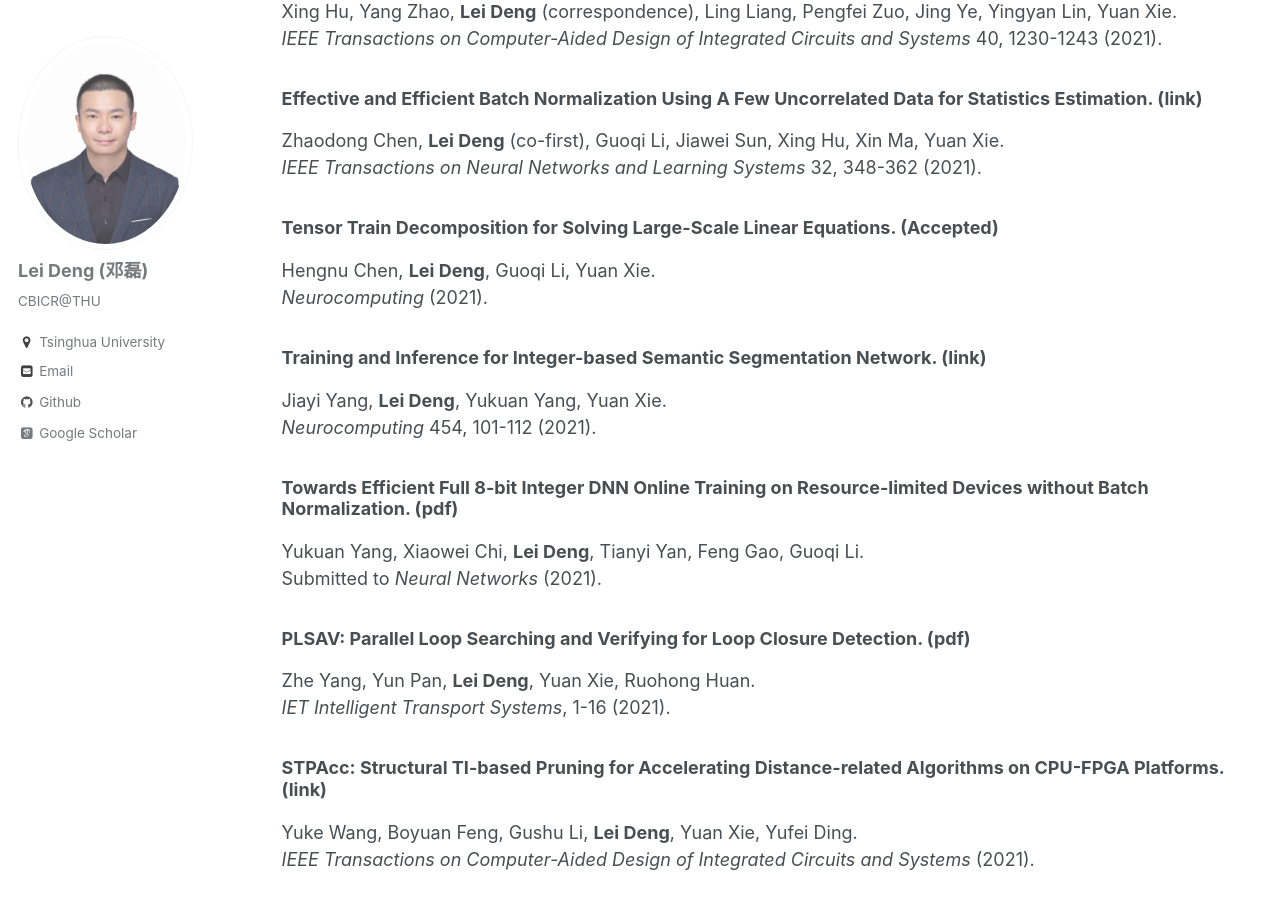
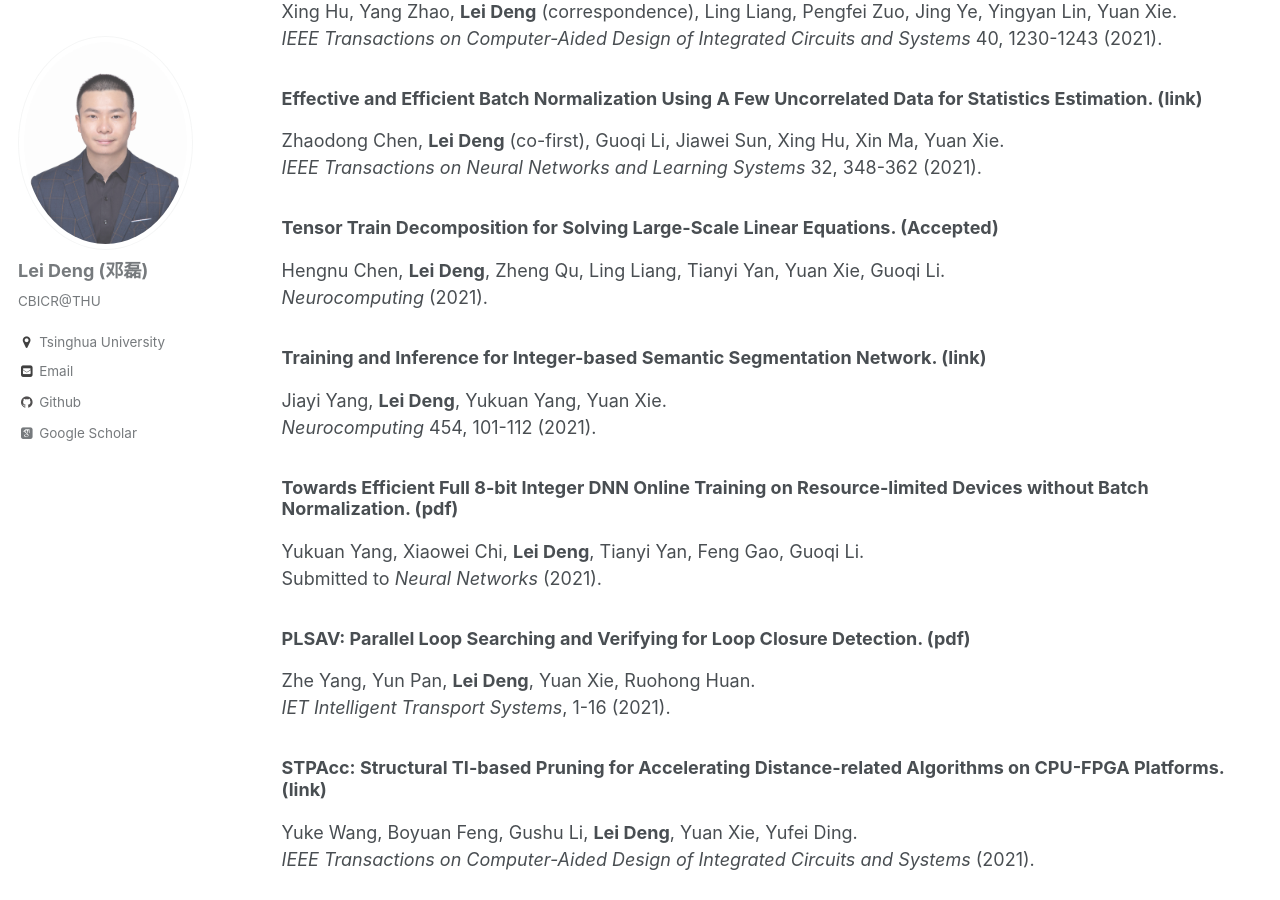
Before and after one commit to dllfei/dllfei.github.io, a Jekyll site: the page built from _pages/publications.md, in a window 1280 px wide and 900 px high, scrolled down 1167 px. Built offline with Jekyll 4.4.1, drawn with Linux system fonts in a browser that asks for light colours; some web fonts are replaced.

Commit message:
Update publications.md

```diff
--- a/_pages/publications.md
+++ b/_pages/publications.md
@@ -41,7 +41,7 @@ Zhaodong Chen, **Lei Deng** (co-first), Guoqi Li, Jiawei Sun, Xing Hu, Xin Ma, Y
 *IEEE Transactions on Neural Networks and Learning Systems* 32, 348-362 (2021).
 
 ### Tensor Train Decomposition for Solving Large-Scale Linear Equations. (Accepted) <br />
-Hengnu Chen, **Lei Deng**, Guoqi Li, Yuan Xie. <br />
+Hengnu Chen, **Lei Deng**, Zheng Qu, Ling Liang, Tianyi Yan, Yuan Xie, Guoqi Li. <br />
 *Neurocomputing* (2021).
 
 ### Training and Inference for Integer-based Semantic Segmentation Network. ([link](https://www.sciencedirect.com/science/article/pii/S0925231221006974)) <br />
```
